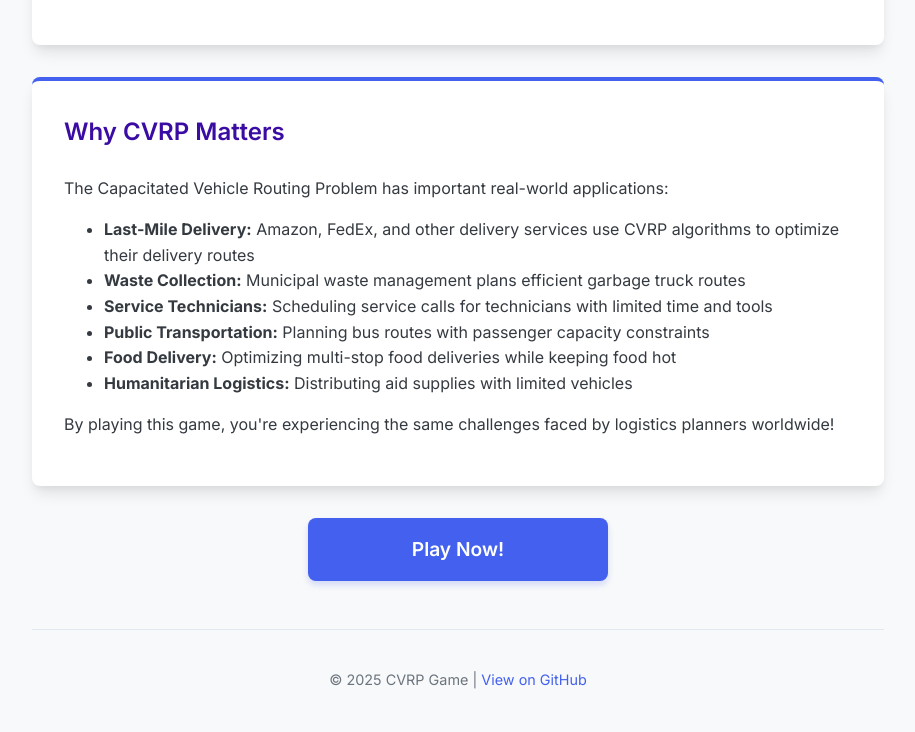
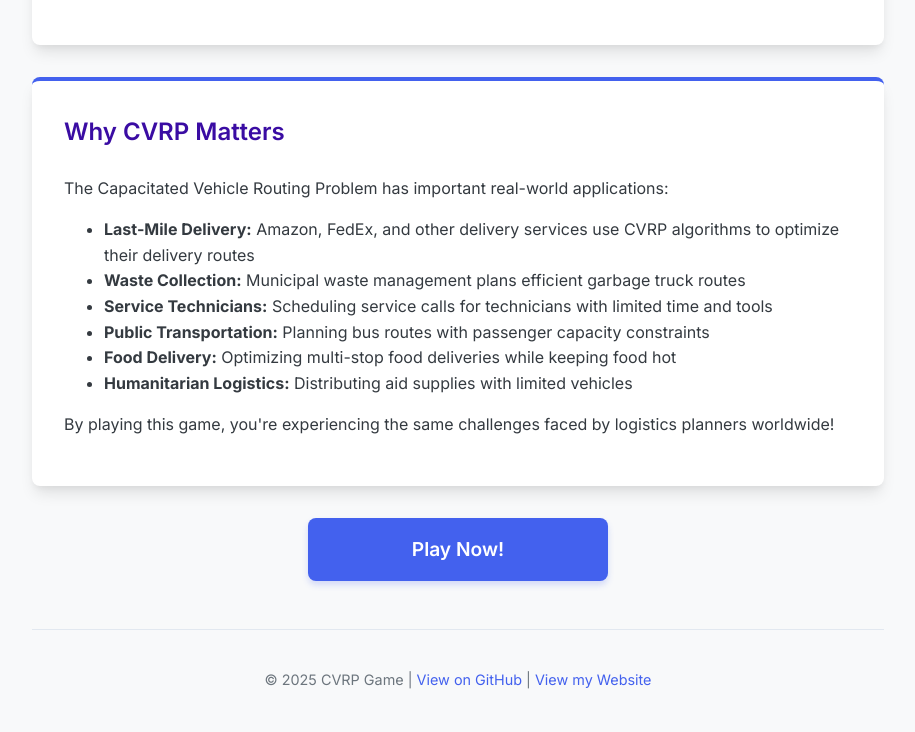
Before and after one commit to jpjj/cvrp_game, a plain HTML site: page how-to-play.html in a window 1280 px wide. Shown: the part 3360-4092 px from the top of the page, without its empty margins (182-1097 px from the left). Drawn offline with Linux system fonts and the light colour scheme.

Commit message:
Update footer of how-to-play.html

```diff
--- a/how-to-play.html
+++ b/how-to-play.html
@@ -362,8 +362,9 @@
         <a href="game.html" class="play-now-btn">Play Now!</a>
 
         <footer>
-            <p>© 2025 CVRP Game | <a href="https://github.com/username/cvrp_game" target="_blank" rel="noopener">View on
-                    GitHub</a></p>
+           <p>© 2025 CVRP Game | <a href="https://github.com/jpjj/cvrp_game" target="_blank" rel="noopener">View on
+                    GitHub</a> |
+           <a href="https://jpjj.github.io" target="_blank" rel="noopener">View my Website</a>
         </footer>
     </div>
 </body>
```
